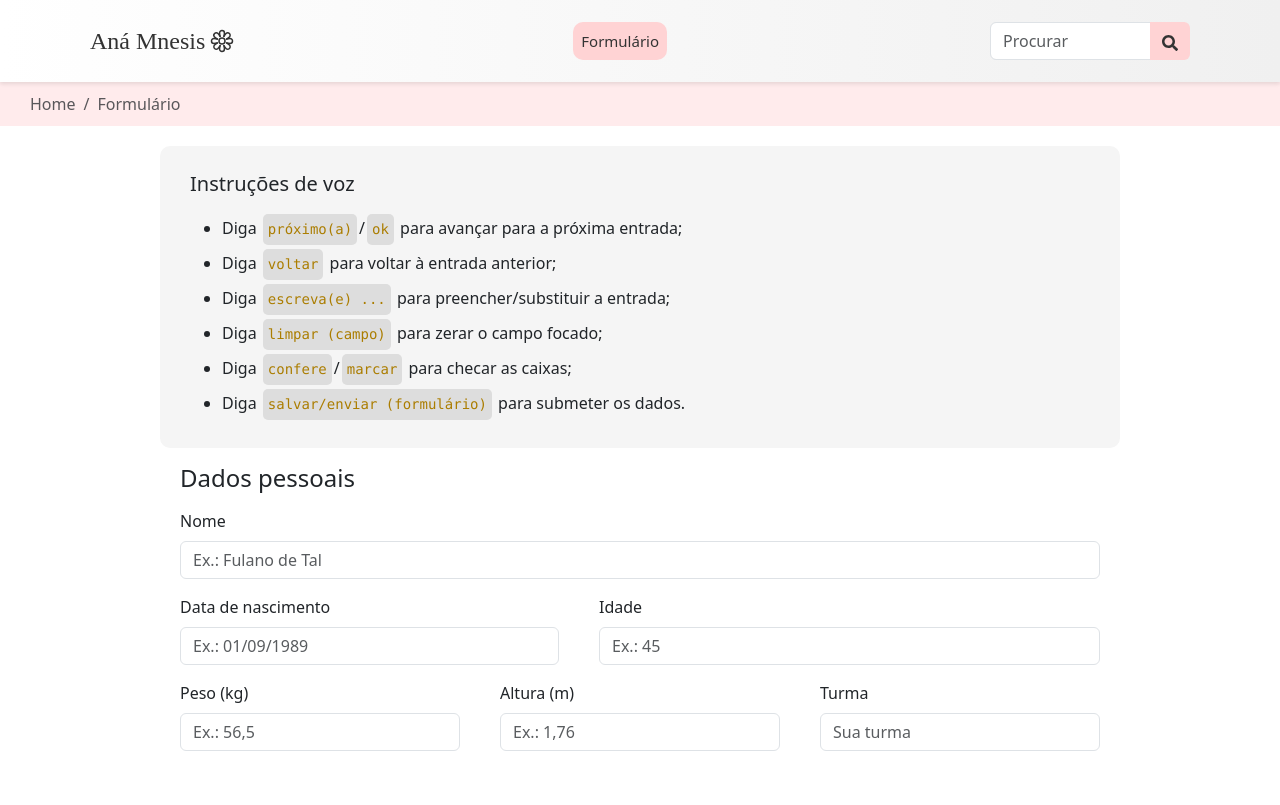
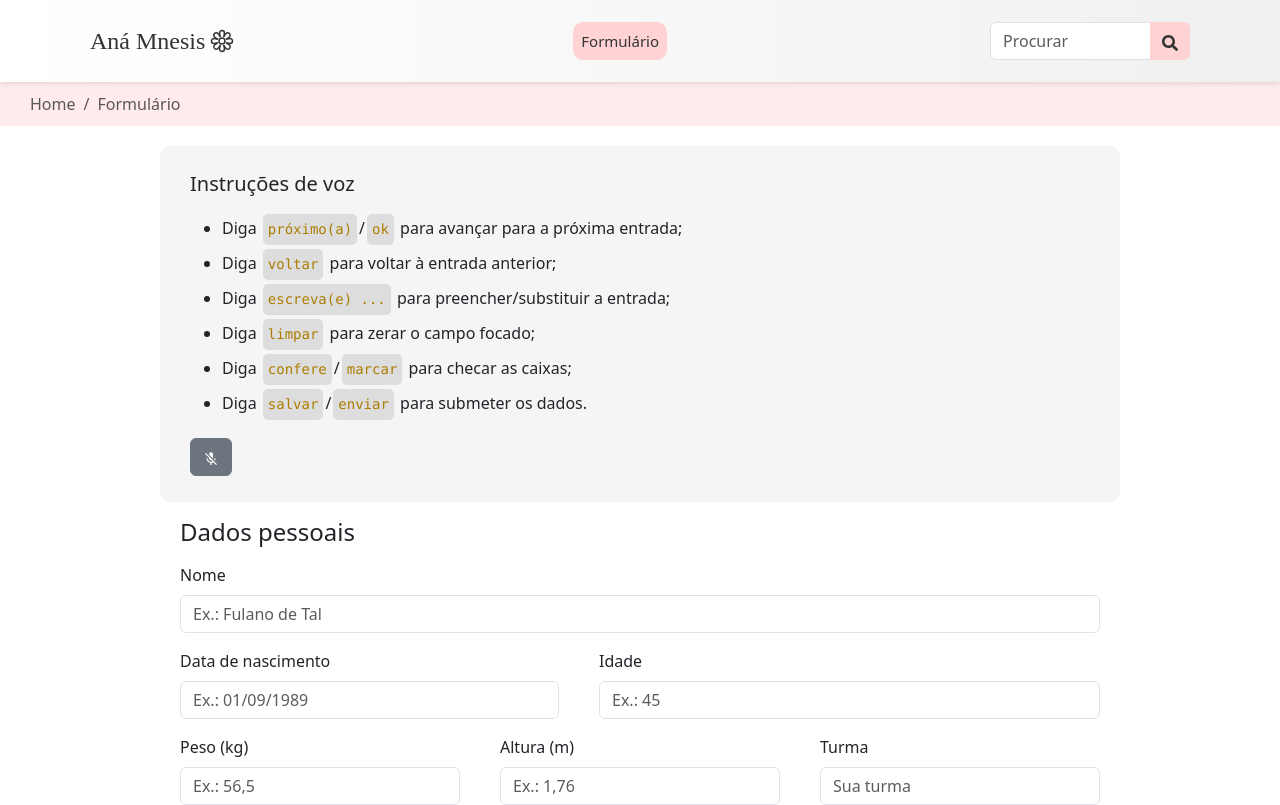
Before and after one commit to siloke/formulario-anamnese, a React (Vite) app: page / in a window 1280 px wide. Shown: the top 805 px of the page. Built offline with nearby package versions, Linux system fonts and the light colour scheme.

Commit message:
botão para ativar os comandos de voz

```diff
--- a/src/App.jsx
+++ b/src/App.jsx
@@ -12,6 +12,8 @@ import { createGlobalStyle } from "styled-components";
 import Modal from 'react-bootstrap/Modal';
 import * as yup from 'yup';
 import Alert from 'react-bootstrap/Alert';
+import { MdMicOff, MdMic } from "react-icons/md";
+
 
 const getAge = dateString => {
   const date = new Date();
@@ -69,7 +71,7 @@ const App = () => {
       }
     },
     {
-      command: "limpar (campo)",
+      command: "limpar",
       callback: () => {
         if (elemento.type === 'checkbox') {
           formik.setFieldValue(elemento.name, false)
@@ -98,7 +100,7 @@ const App = () => {
       }
     },
     {
-      command: ["salvar (formulário)", "enviar (formulário)"],
+      command: ["salvar", "enviar"],
       callback: () => handleSubmit(formik.values)
     }
   ];
@@ -108,15 +110,6 @@ const App = () => {
     resetTranscript,
     browserSupportsSpeechRecognition
   } = useSpeechRecognition({ commands });
-
-  if (!browserSupportsSpeechRecognition) {
-    alert("Seu navegador não suporta os comandos de voz!");
-  } else {
-    SpeechRecognition.startListening({
-      continuous: true,
-      language: "pt-br",
-    });
-  }
 
   const handleFocus = (e) => {
     setElemento(e.target);
@@ -134,6 +127,17 @@ const App = () => {
       if (indiceAtual !== 0) {
         inputs[indiceAtual - 1].focus();
       }
+    }
+  }
+
+  const handleMic = () => {
+    if (listening) {
+      SpeechRecognition.stopListening();
+    } else {
+      SpeechRecognition.startListening({
+        continuous: true,
+        language: "pt-br",
+      });
     }
   }
 
@@ -225,11 +229,13 @@ const App = () => {
       <Header />
       <Breadcumb />
       <Box maxWidth={1000} m="0 auto" p={20}>
-        {listening && (<Box className="instrucoes-voz" p={10} bg="#F5F5F5">
+        <Box className="instrucoes-voz" p={10} bg="#F5F5F5">
           <Box mx={20} className="my-3">
             <h5>Instruções de voz</h5>
           </Box>
           <Box mx={20} className="my-3">
+            {browserSupportsSpeechRecognition && (
+            <>
               <ul>
                 <li>
                   Diga <code>próximo(a)</code>/<code>ok</code> para avançar para a próxima entrada
@@ -241,17 +247,27 @@ const App = () => {
                   Diga <code>escreva(e) ...</code> para preencher/substituir a entrada
                 </li>
                 <li>
-                Diga <code>limpar (campo)</code> para zerar o campo focado
+                  Diga <code>limpar</code> para zerar o campo focado
                 </li>
                 <li>
                   Diga <code>confere</code>/<code>marcar</code> para checar as caixas
                 </li>
                 <li>
-                Diga <code>salvar/enviar (formulário)</code> para submeter os dados
+                  Diga <code>salvar</code>/<code>enviar</code> para submeter os dados
                 </li>
               </ul>
+              <Button
+                variant={listening ? 'danger' : 'secondary'}
+                onClick={handleMic}
+                title={(listening ? 'Desativar' : 'Ativar') + ' comandos de voz'}>
+                {listening ? (<MdMic />) : (<MdMicOff />)}
+              </Button>
+            </>
+            ) || (
+              <p>Seu navegador não suporta os comandos de voz!</p>
+            )}
           </Box>
-        </Box>)}
+        </Box>
 
         <Modal show={!!transcript} keyboard={false}>
           <Modal.Header>
```
Lines whose indentation alone changed are shown as unchanged.
